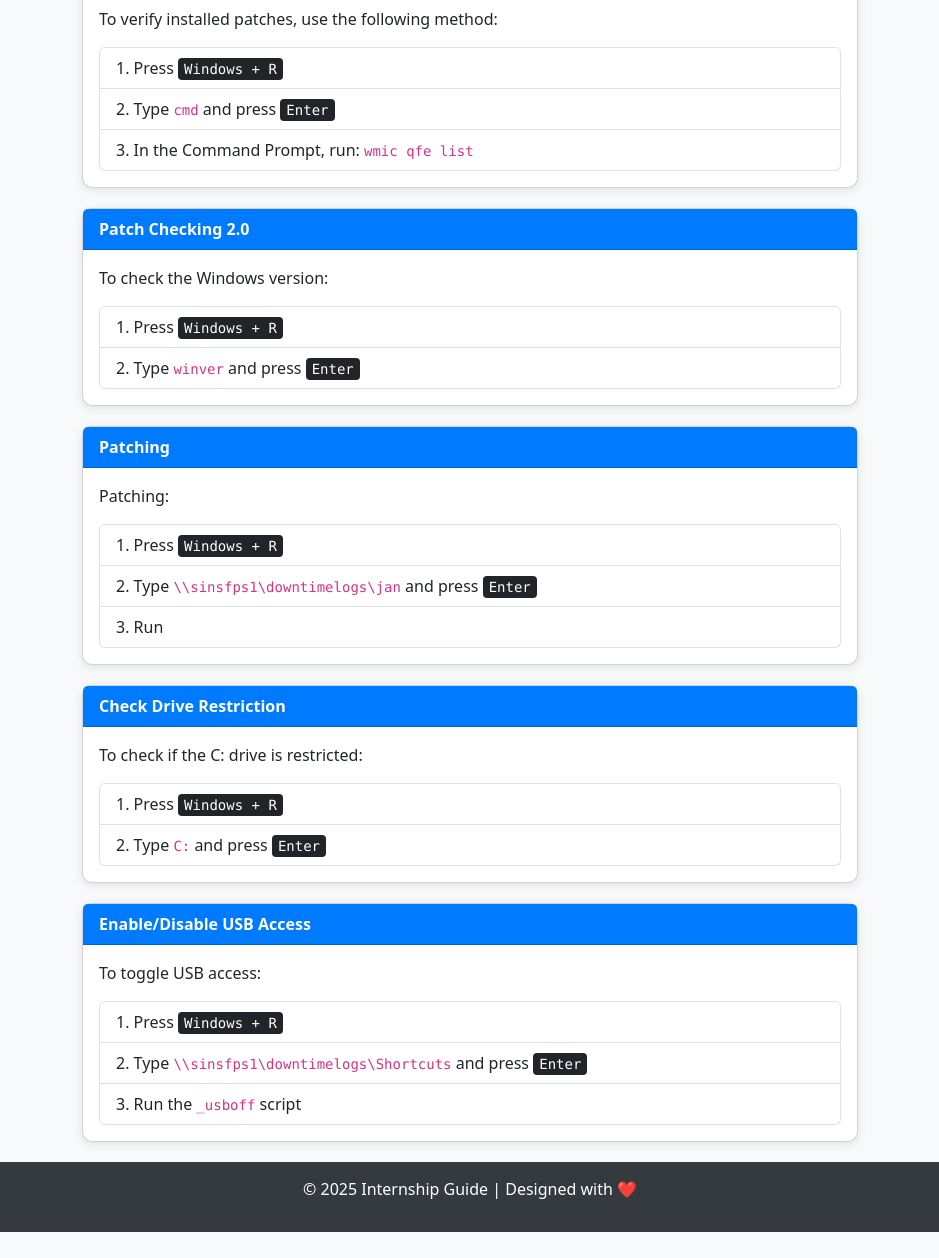
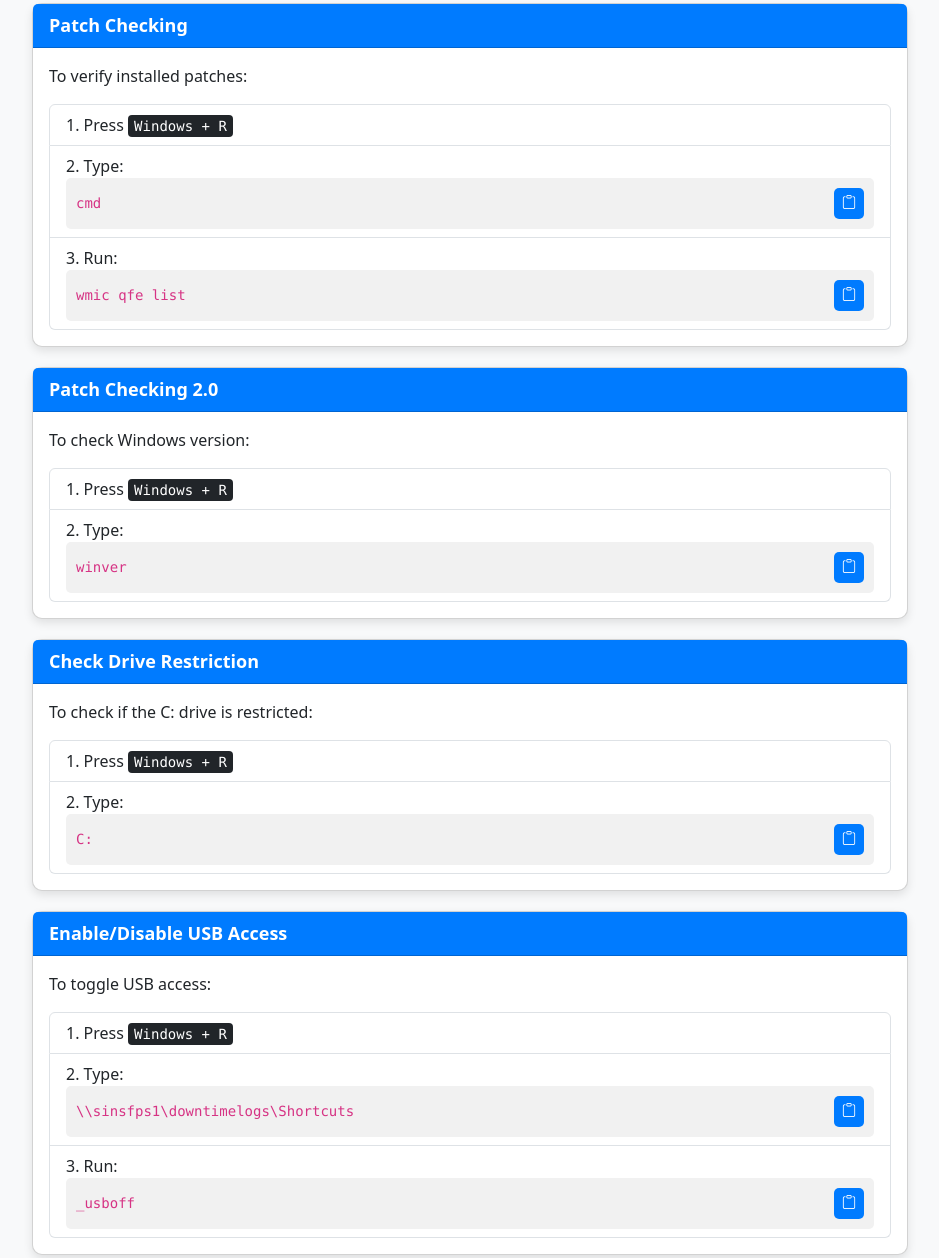
Before and after one commit to michaeldj1205/Intern, a plain HTML site: page index.html in a window 1280 px wide. Shown: the part 396-1654 px from the top of the page, without its empty margins (170-1109 px from the left). Before the commit the page ends 1628 px from the top, so only its background shows below. Drawn offline with nearby package versions, Linux system fonts and the light colour scheme.

Commit message:
Update index.html

```diff
--- a/index.html
+++ b/index.html
@@ -7,6 +7,7 @@
 
     <!-- Bootstrap CSS -->
     <link href="https://cdn.jsdelivr.net/npm/bootstrap@5.3.0/dist/css/bootstrap.min.css" rel="stylesheet">
+    <link rel="stylesheet" href="https://cdn.jsdelivr.net/npm/bootstrap-icons/font/bootstrap-icons.css">
 
     <!-- Custom Styles -->
     <style>
@@ -14,22 +15,43 @@
             background-color: #f8f9fa;
         }
         .container {
-            max-width: 800px;
+            max-width: 900px;
             margin-top: 30px;
         }
         .card {
             margin-bottom: 20px;
             border-radius: 10px;
-            box-shadow: 0 2px 10px rgba(0, 0, 0, 0.1);
+            box-shadow: 0 4px 10px rgba(0, 0, 0, 0.1);
         }
         .card-header {
             font-weight: bold;
             background-color: #007bff;
             color: #fff;
             border-radius: 10px 10px 0 0;
+            font-size: 18px;
         }
-        .list-group-item {
-            font-size: 16px;
+        .code-container {
+            position: relative;
+            background: #f1f1f1;
+            padding: 10px;
+            border-radius: 5px;
+            font-family: monospace;
+            display: flex;
+            justify-content: space-between;
+            align-items: center;
+        }
+        .copy-btn {
+            background: #007bff;
+            border: none;
+            color: white;
+            padding: 5px 8px;
+            font-size: 14px;
+            border-radius: 5px;
+            cursor: pointer;
+            transition: 0.3s;
+        }
+        .copy-btn:hover {
+            background: #0056b3;
         }
         .footer {
             text-align: center;
@@ -44,7 +66,7 @@
 <body>
 
     <div class="container">
-        <h1 class="text-center text-primary">Internship 101 Guide</h1>
+        <h1 class="text-center text-primary fw-bold">Internship 101 Guide</h1>
 
         <!-- Sophos Installation -->
         <div class="card">
@@ -53,8 +75,14 @@
                 <p>Follow these steps to install Sophos:</p>
                 <ol class="list-group list-group-numbered">
                     <li class="list-group-item">Press <kbd>Windows + R</kbd></li>
-                    <li class="list-group-item">Type <code>\\sinsfps1\downtimelogs\</code> and press <kbd>Enter</kbd></li>
-                    <li class="list-group-item">Locate and run the <strong>Sophos Installation</strong> file</li>
+                    <li class="list-group-item">
+                        Type:
+                        <div class="code-container">
+                            <code id="code1">\\sinsfps1\downtimelogs\</code>
+                            <button class="copy-btn" onclick="copyToClipboard('code1')" data-bs-toggle="tooltip" title="Copy"><i class="bi bi-clipboard"></i></button>
+                        </div>
+                    </li>
+                    <li class="list-group-item">Locate and run the <strong>Sophos_Setup_Official_Inspiro.exe</strong> file</li>
                 </ol>
             </div>
         </div>
@@ -63,11 +91,23 @@
         <div class="card">
             <div class="card-header">Patch Checking</div>
             <div class="card-body">
-                <p>To verify installed patches, use the following method:</p>
+                <p>To verify installed patches:</p>
                 <ol class="list-group list-group-numbered">
                     <li class="list-group-item">Press <kbd>Windows + R</kbd></li>
-                    <li class="list-group-item">Type <code>cmd</code> and press <kbd>Enter</kbd></li>
-                    <li class="list-group-item">In the Command Prompt, run: <code>wmic qfe list</code></li>
+                    <li class="list-group-item">
+                        Type:
+                        <div class="code-container">
+                            <code id="code2">cmd</code>
+                            <button class="copy-btn" onclick="copyToClipboard('code2')" data-bs-toggle="tooltip" title="Copy"><i class="bi bi-clipboard"></i></button>
+                        </div>
+                    </li>
+                    <li class="list-group-item">
+                        Run:
+                        <div class="code-container">
+                            <code id="code3">wmic qfe list</code>
+                            <button class="copy-btn" onclick="copyToClipboard('code3')" data-bs-toggle="tooltip" title="Copy"><i class="bi bi-clipboard"></i></button>
+                        </div>
+                    </li>
                 </ol>
             </div>
         </div>
@@ -76,23 +116,16 @@
         <div class="card">
             <div class="card-header">Patch Checking 2.0</div>
             <div class="card-body">
-                <p>To check the Windows version:</p>
+                <p>To check Windows version:</p>
                 <ol class="list-group list-group-numbered">
                     <li class="list-group-item">Press <kbd>Windows + R</kbd></li>
-                    <li class="list-group-item">Type <code>winver</code> and press <kbd>Enter</kbd></li>
-                </ol>
-            </div>
-        </div>
-
-        <!-- Patching -->
-        <div class="card">
-            <div class="card-header">Patching</div>
-            <div class="card-body">
-                <p>Patching:</p>
-                <ol class="list-group list-group-numbered">
-                    <li class="list-group-item">Press <kbd>Windows + R</kbd></li>
-                     <li class="list-group-item">Type <code>\\sinsfps1\downtimelogs\jan</code> and press <kbd>Enter</kbd></li>
-                      <li class="list-group-item">Run</li>
+                    <li class="list-group-item">
+                        Type:
+                        <div class="code-container">
+                            <code id="code4">winver</code>
+                            <button class="copy-btn" onclick="copyToClipboard('code4')" data-bs-toggle="tooltip" title="Copy"><i class="bi bi-clipboard"></i></button>
+                        </div>
+                    </li>
                 </ol>
             </div>
         </div>
@@ -104,7 +137,13 @@
                 <p>To check if the C: drive is restricted:</p>
                 <ol class="list-group list-group-numbered">
                     <li class="list-group-item">Press <kbd>Windows + R</kbd></li>
-                    <li class="list-group-item">Type <code>C:</code> and press <kbd>Enter</kbd></li>
+                    <li class="list-group-item">
+                        Type:
+                        <div class="code-container">
+                            <code id="code5">C:</code>
+                            <button class="copy-btn" onclick="copyToClipboard('code5')" data-bs-toggle="tooltip" title="Copy"><i class="bi bi-clipboard"></i></button>
+                        </div>
+                    </li>
                 </ol>
             </div>
         </div>
@@ -116,8 +155,20 @@
                 <p>To toggle USB access:</p>
                 <ol class="list-group list-group-numbered">
                     <li class="list-group-item">Press <kbd>Windows + R</kbd></li>
-                    <li class="list-group-item">Type <code>\\sinsfps1\downtimelogs\Shortcuts</code> and press <kbd>Enter</kbd></li>
-                    <li class="list-group-item">Run the <code>_usboff</code> script</li>
+                    <li class="list-group-item">
+                        Type:
+                        <div class="code-container">
+                            <code id="code6">\\sinsfps1\downtimelogs\Shortcuts</code>
+                            <button class="copy-btn" onclick="copyToClipboard('code6')" data-bs-toggle="tooltip" title="Copy"><i class="bi bi-clipboard"></i></button>
+                        </div>
+                    </li>
+                    <li class="list-group-item">
+                        Run:
+                        <div class="code-container">
+                            <code id="code7">_usboff</code>
+                            <button class="copy-btn" onclick="copyToClipboard('code7')" data-bs-toggle="tooltip" title="Copy"><i class="bi bi-clipboard"></i></button>
+                        </div>
+                    </li>
                 </ol>
             </div>
         </div>
@@ -131,5 +182,16 @@
     <!-- Bootstrap JS -->
     <script src="https://cdn.jsdelivr.net/npm/bootstrap@5.3.0/dist/js/bootstrap.bundle.min.js"></script>
 
+    <script>
+        function copyToClipboard(id) {
+            let code = document.getElementById(id).innerText;
+            navigator.clipboard.writeText(code).then(() => {
+                alert("Copied: " + code);
+            }).catch(err => {
+                console.error('Error copying text: ', err);
+            });
+        }
+    </script>
+
 </body>
 </html>
```
